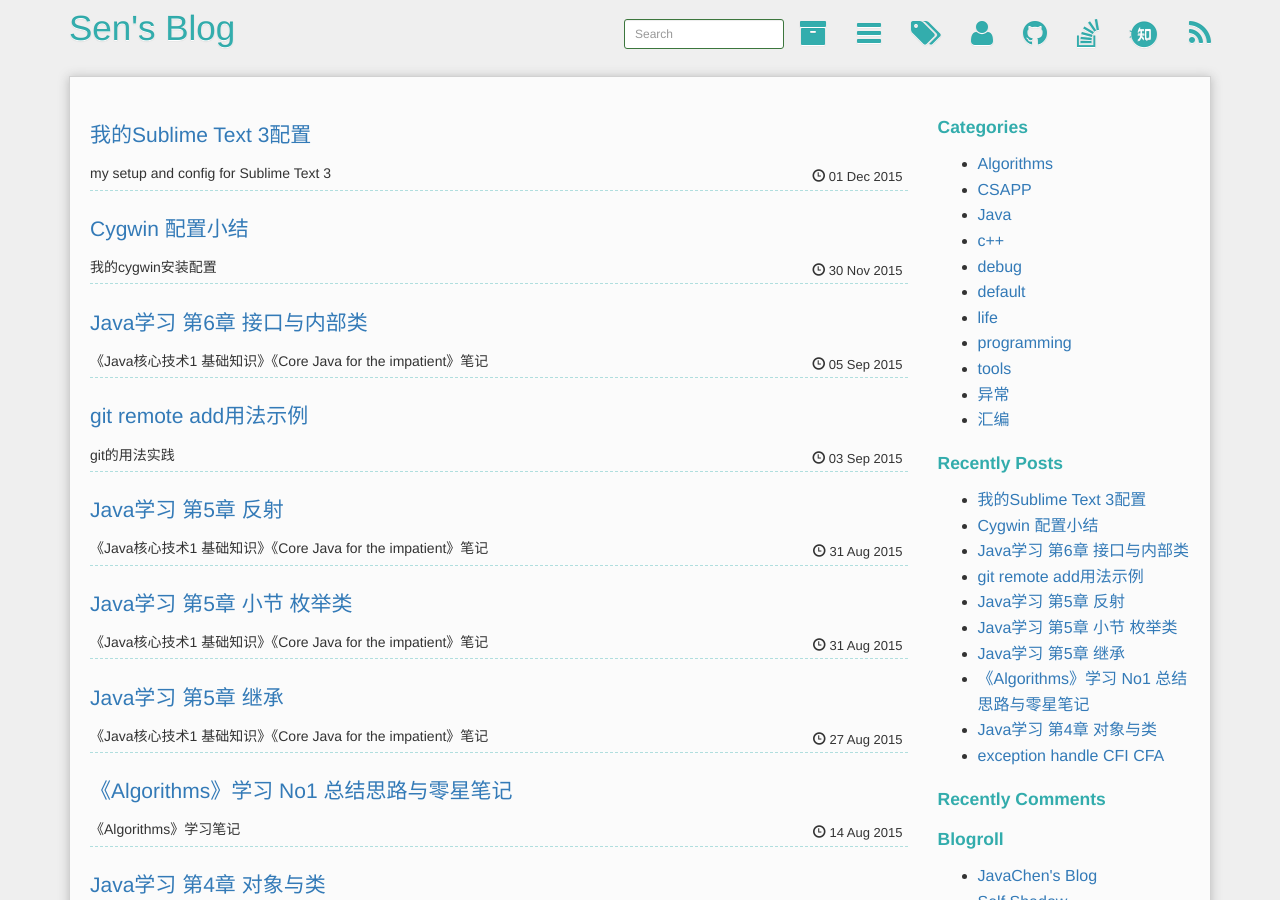
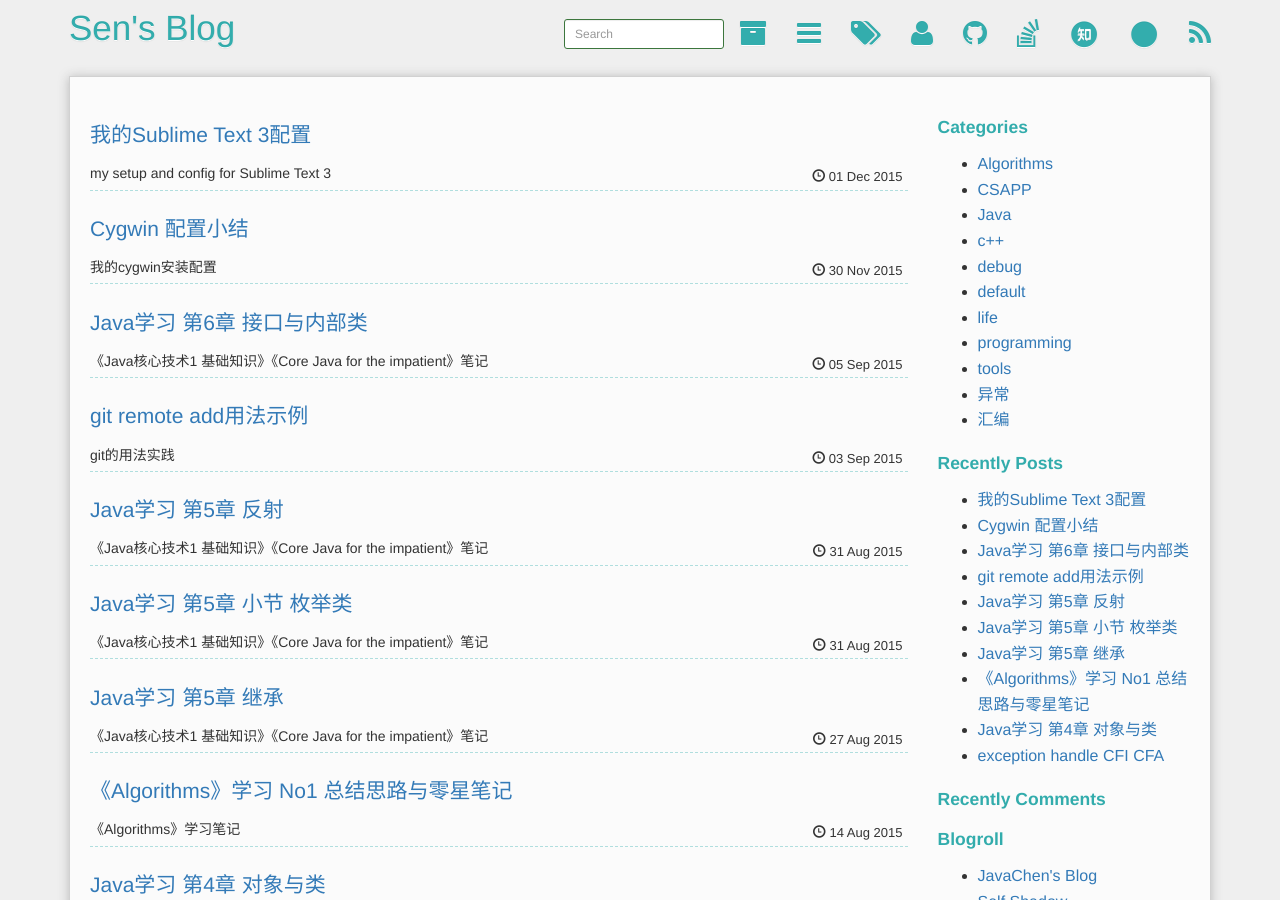
Before and after one commit to SenZhangAI/senzhangai.github.com, a Jekyll site: the page built from index.html, in a window 1280 px wide and 900 px high. Built offline with Jekyll 4.4.1, drawn with Linux system fonts in a browser that asks for light colours; Markdown is read by kramdown in place of the engine named in the settings; the list of posts is cut into pages by our own code; comment, search, counter and statistics services are not loaded.

Commit message:
add my wiki link

```diff
--- a/_config.yml
+++ b/_config.yml
@@ -12,6 +12,7 @@
     facebook:
     weibo:
     zhihu: http://www.zhihu.com/people/sen-zhang-73
+    wiki: senzhangai.github.io/wiki
     stackoverflow: http://stackoverflow.com/users/4854570/senzhang
 atom_path: /atom.xml
 rss_path: /rss.xml
--- a/_includes/header.html
+++ b/_includes/header.html
@@ -39,7 +39,13 @@
     {% if site.author.zhihu %}
     <li><a href="{{ site.author.zhihu }}" target="_blank" title="Zhihu"><span class="icon-stack fa-lg addin">
         <i class="fa fa-circle fa-stack-2x"></i>
-        <i class="iconfont icon-zhihu fa-stack-1x fa-inverse"></i>>
+        <i class="iconfont icon-zhihu fa-stack-1x fa-inverse"></i>
+    </span></a></li>
+    {% endif %}
+    {% if site.author.wiki %}
+    <li><a href="{{ site.author.zhihu }}" target="_blank" title="Wiki"><span class="icon-stack fa-lg addin">
+        <i class="fa fa-circle fa-stack-2x"></i>
+        <i class="fa fa-wikipedia-w fa-stack-1x fa-inverse"></i>
     </span></a></li>
     {% endif %}
     <li><a href="{{ '/rss.xml' }}" target="_blank" title="RSS"><span class='fa fa-rss fa-2x'></span></a></li>
```
